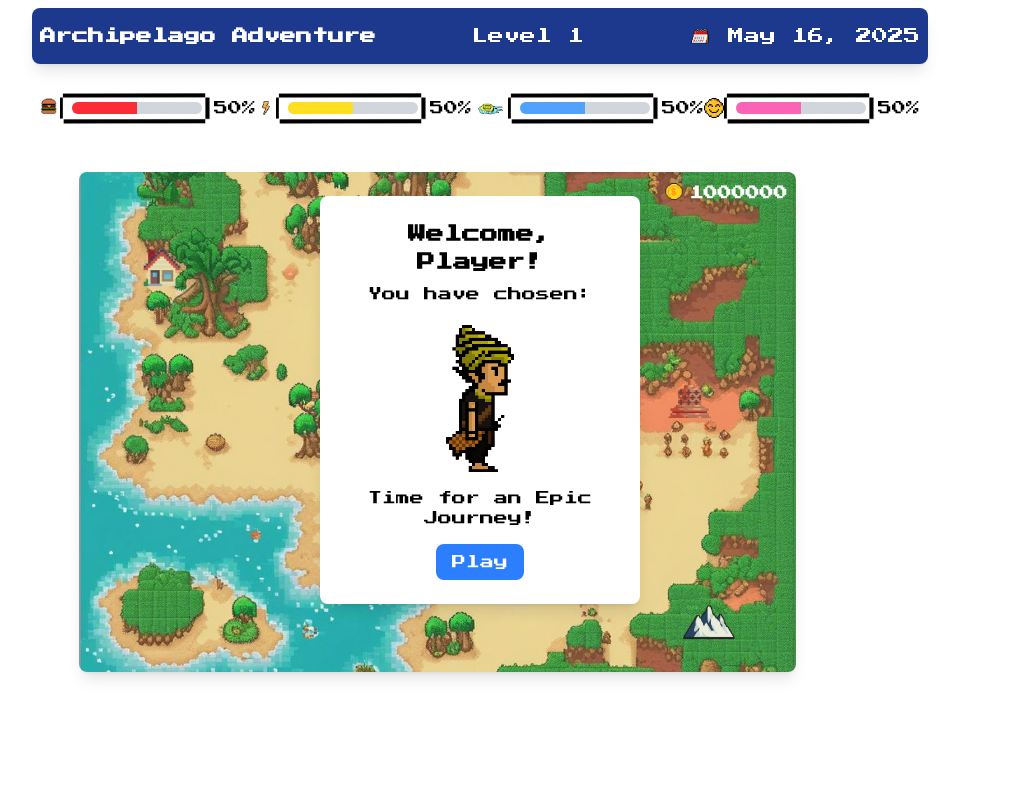
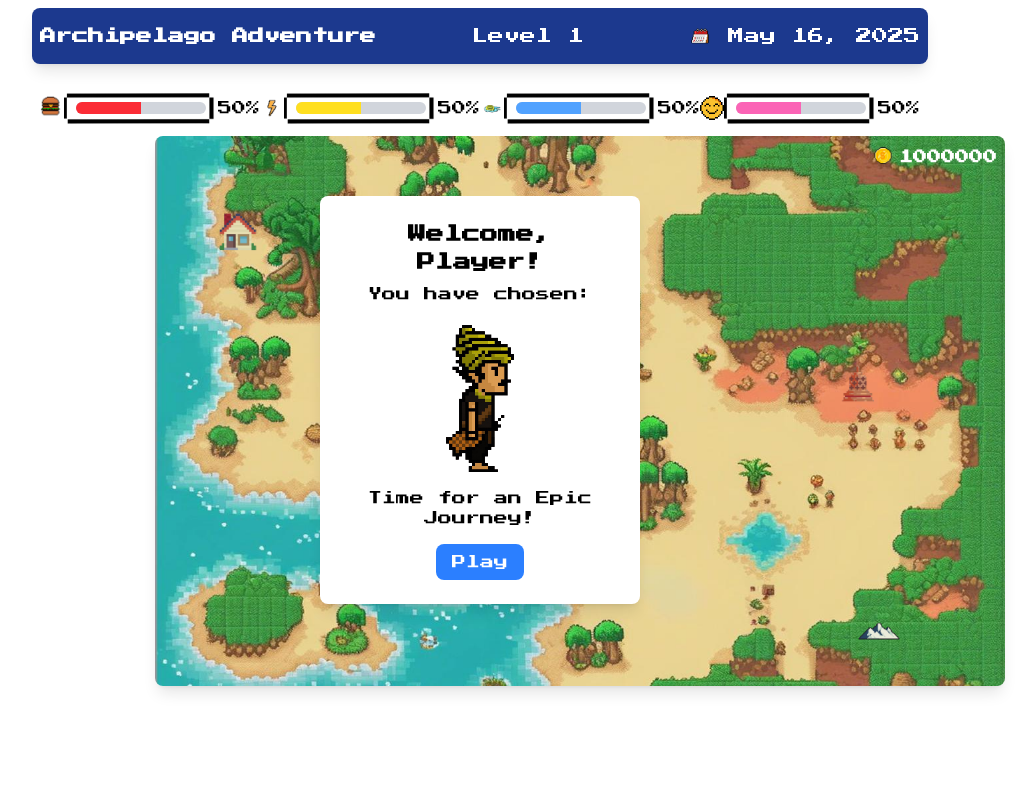
Before and after one commit to Lnyx90/lightsystem, a React (Vite) app: page /game in a window 1280 px wide. Shown: the top 800 px of the page, without its empty margins (160-1196 px from the left). Built offline with nearby package versions, Linux system fonts and the light colour scheme.

Commit message:
layout is done

```diff
--- a/src/pages/Game.jsx
+++ b/src/pages/Game.jsx
@@ -2,37 +2,24 @@
 import '../css/Game.css';
 
 function Game() {
-  const [player, setPlayer] = useState({
-    name: '',
-    image: '',
-  });
-
+  const [player, setPlayer] = useState({ name: '', image: '' });
   const [currentDate, setCurrentDate] = useState('');
   const [showWelcomePopup, setShowWelcomePopup] = useState(true);
   const [money, setMoney] = useState(1000000);
-
   const [health] = useState(50);
   const [energy] = useState(50);
   const [hygiene] = useState(50);
   const [happiness] = useState(50);
-
   const [position, setPosition] = useState({ x: 435, y: 260 });
   const step = 15;
+  const [imageLoaded, setImageLoaded] = useState(false);
+  const actions = ['', '', '', ''];
 
-
-  const [imageLoaded, setImageLoaded] = useState(false);
-
-  const closePopUp = () => {
-    setShowWelcomePopup(false);
-  };
+  const closePopUp = () => setShowWelcomePopup(false);
 
   useEffect(() => {
     const storedName = localStorage.getItem('playerName');
     const storedImage = localStorage.getItem('PlayerImage');
-
-
-    console.log('Loaded playerName:', storedName);
-    console.log('Loaded playerImage:', storedImage);
 
     setPlayer({
       name: storedName || 'Player',
@@ -40,13 +27,11 @@
     });
 
     const date = new Date();
-    const format = {
+    const formattedDate = date.toLocaleDateString('en-US', {
       day: 'numeric',
       month: 'long',
       year: 'numeric',
-    };
-
-    const formattedDate = date.toLocaleDateString('en-US', format);
+    });
     setCurrentDate(formattedDate);
   }, []);
 
@@ -54,12 +39,10 @@
     const handleKeyDown = (e) => {
       setPosition((prev) => {
         let { x, y } = prev;
-
         if (e.key === 'ArrowUp') y -= step;
         else if (e.key === 'ArrowDown') y += step;
         else if (e.key === 'ArrowLeft') x -= step;
         else if (e.key === 'ArrowRight') x += step;
-
         return { x, y };
       });
     };
@@ -68,134 +51,94 @@
     return () => window.removeEventListener('keydown', handleKeyDown);
   }, []);
 
+  const move = (direction) => {
+    setPosition((prev) => {
+      let { x, y } = prev;
+      if (direction === 'up') y -= step;
+      else if (direction === 'down') y += step;
+      else if (direction === 'left') x -= step;
+      else if (direction === 'right') x += step;
+      return { x, y };
+    });
+  };
+
   return (
-    <div className=" fixed flex flex-col items-center justify-center min-h-screen bg-cover bg-center scale-factor ">
+    <div className="flex flex-col items-center justify-center min-h-screen bg-cover bg-center scale-factor">
       {showWelcomePopup && (
-        <div className="fixed inset-0 bg-opacity-50 flex items-center justify-center z-50 px-4" id="welcomePopUp">
+        <div className="fixed inset-0 bg-opacity-50 flex items-center justify-center z-50 px-4">
           <div className="bg-white p-6 rounded-lg shadow-lg text-center w-full max-w-xs relative">
             <h2 className="text-lg font-bold mb-2">
               Welcome, <span className="break-words">{player.name}</span>!
             </h2>
             <p className="text-sm mb-2">You have chosen:</p>
-            <img
-              src={player.image}
-              alt="Character"
-              className="w-24 h-auto max-h-40 mx-auto mb-4 object-contain"
-            />
+            <img src={player.image} alt="Character" className="w-24 h-auto max-h-40 mx-auto mb-4 object-contain" />
             <p className="text-sm mb-4">Time for an Epic Journey!</p>
-            <button
-              className="bg-blue-500 text-white text-sm px-4 py-2 rounded-lg hover:bg-blue-700 transition-all duration-200"
-              onClick={closePopUp}
-            >
-              Play
-            </button>
+            <button className="bg-blue-500 text-white text-sm px-4 py-2 rounded-lg hover:bg-blue-700" onClick={closePopUp}>Play</button>
             <audio id="click-sound" src="/assets/bg-music/click.mp4" preload="auto" />
           </div>
         </div>
       )}
 
-      <div className="w-full h-full flex flex-col items-center justify-center bg-cover bg-center">
       <div className="fixed top-2 left-1/2 transform -translate-x-1/2 w-11/12 max-w-4xl bg-blue-900 text-white p-2 rounded-lg flex justify-between items-center shadow-lg">
         <span className="text-base font-bold">Archipelago Adventure</span>
-          <button className="z-50 text-base fle">
-            Level <span>1</span>
-          </button>
-          <div className="flex flex-col min-w-max">
+        <button className="z-50 text-base">Level <span>1</span></button>
         <div className="flex items-center">
           <img src="/images/symbol/calendar.png" className="w-10 h-10" alt="Calendar" />
           <span className="text-base ml-2">{currentDate}</span>
         </div>
       </div>
-        </div>
-      </div>
 
-      <div className="w-full h-full flex flex-col items-center justify-center bg-cover bg-center">
-        <div className="fixed top-20 left-1/2 transform -translate-x-1/2 w-11/12 max-w-4xl p-2 rounded-lg flex justify-between items-center ">
-          <img src="/images/symbol/hunger.png" alt="Health" className="w-5 h-5" />
+      <div className="fixed top-20 left-1/2 transform -translate-x-1/2 w-11/12 max-w-4xl p-2 rounded-lg flex justify-between items-center">
+        {[{ icon: 'hunger', value: health, color: 'bg-red-500' },
+          { icon: 'energi', value: energy, color: 'bg-yellow-300' },
+          { icon: 'hygine', value: hygiene, color: 'bg-blue-400' },
+          { icon: 'happy', value: happiness, color: 'bg-pink-400' }].map(({ icon, value, color }, index) => (
+          <React.Fragment key={index}>
+            <img src={`/images/symbol/${icon}.png`} alt={icon} className="w-6 h-6" />
             <div className="relative w-48 h-10 flex items-center">
-            <img src="/images/symbol/taskbar.png" className="absolute top-0 left-0 w-full h-full" alt="Taskbar" />
+              <img src="/images/symbol/taskbar.png" className="absolute w-full h-full" alt="Taskbar" />
               <div className="absolute flex items-center gap-2 px-3 w-full">
                 <div className="w-40 h-3 bg-gray-300 rounded-full overflow-hidden">
-                <div id="health-bar" className="h-full bg-red-500 transition-all" style={{ width: `${health}%` }}></div>
+                  <div className={`h-full ${color} transition-all`} style={{ width: `${value}%` }}></div>
                 </div>
               </div>
             </div>
-          <span id="health-text" className="text-sm">{health}%</span>
-
-          <img src="/images/symbol/energi.png" className="w-5 h-5" alt="Energy" />
-          <div className="relative w-48 h-10 flex items-center">
-            <img src="/images/symbol/taskbar.png" className="absolute top-0 left-0 w-full h-full" alt="Taskbar" />
-            <div className="absolute flex items-center gap-2 px-3 w-full">
-              <div className="w-40 h-3 bg-gray-300 rounded-full overflow-hidden">
-                <div id="energy-bar" className="h-full bg-yellow-300 transition-all" style={{ width: `${energy}%` }}></div>
-              </div>
-            </div>
-          </div>
-          <span id="energy-text" className="text-sm">{energy}%</span>
-
-          <img src="/images/symbol/hygine.png" className="w-9 h-9" alt="Hygiene" />
-          <div className="relative w-48 h-10 flex items-center">
-            <img src="/images/symbol/taskbar.png" className="absolute top-0 left-0 w-full h-full" alt="Taskbar" />
-            <div className="absolute flex items-center gap-2 px-3 w-full">
-              <div className="w-40 h-3 bg-gray-300 rounded-full overflow-hidden">
-                <div id="hygiene-bar" className="h-full bg-blue-400 transition-all" style={{ width: `${hygiene}%` }}></div>
-              </div>
-            </div>
-          </div>
-          <span id="hygiene-text" className="text-sm">{hygiene}%</span>
-
-          <img src="/images/symbol/happy.webp" className="w-5 h-5" alt="Happiness" />
-          <div className="relative w-48 h-10 flex items-center">
-            <img src="/images/symbol/taskbar.png" className="absolute top-0 left-0 w-full h-full" alt="Taskbar" />
-            <div className="absolute flex items-center gap-2 px-3 w-full">
-              <div className="w-40 h-3 bg-gray-300 rounded-full overflow-hidden">
-                <div id="happiness-bar" className="h-full bg-pink-400 transition-all" style={{ width: `${happiness}%` }}></div>
-              </div>
-            </div>
-          </div>
-          <span id="happiness-text" className="text-sm">{happiness}%</span>
+            <span className="text-sm">{value}%</span>
+          </React.Fragment>
+        ))}
       </div>
 
-        <div className="relative max-w-[850px] h-[680px] top-28 left-1/3">
+      <div className="flex flex-row flex-wrap justify-center gap-6 mt-34 ">
+        <div className="relative w-[850px] h-[680px] left-50 mr-50">
           <div className="absolute top-2 right-2 z-20 flex items-center space-x-1">
             <img src="/images/symbol/money.png" className="w-6" alt="Money" />
-            <span id="money" className="text-white font-bold text-sm">{money}</span>
+            <span className="text-white font-bold text-sm">{money}</span>
           </div>
 
-          <img src="/images/symbol/home.png" className="absolute w-12" style={{ left: '60px', top: '70px', zIndex: 5 }} alt="Home" />
-          <img src="/images/symbol/bromo.png" className="absolute w-15 h-15" style={{ left: '600px', top: '420px', zIndex: 5 }} alt="Bromo" />
-          <img src="/images/symbol/kuta.png" className="absolute w-20 h-25" style={{ left: '270px', top: '250px', zIndex: 5 }} alt="Kuta" />
-          <img src="/images/symbol/borobudur.png" alt="Borobudur" className="absolute w-16 h-16" style={{ left: '580px', top: '195px', zIndex: 5 }} />
-          <img src="/images/symbol/lake_toba.png" className="absolute w-16" style={{ left: '330px', top: '50px', zIndex: 5 }} alt="Lake Toba" />
+          {['home', 'bromo', 'kuta', 'borobudur', 'lake_toba'].map((loc, i) => (
+            <img
+              key={loc}
+              src={`/images/symbol/${loc}.png`}
+              className="absolute w-12"
+              style={{ left: `${[60, 700, 270, 680, 400][i]}px`, top: `${[70, 480, 400, 220, 70][i]}px`, zIndex: 5 }}
+              alt={loc}
+            />
+          ))}
 
-          <img src="/images/background/map.jpg" className="w-full h-[500px] rounded-lg shadow-lg" alt="Map" />
+          <img src="/images/background/map.jpg" className="w-full h-[550px] rounded-lg shadow-lg" alt="Map" />
 
           <div
             id="player"
             className="absolute text-white font-bold transition-all text-center"
-            style={{
-              left: `${position.x}px`,
-              top: `${position.y}px`,
-              zIndex: 10,
-              transition: 'left 0.2s, top 0.2s',
-            }}
+            style={{ left: `${position.x}px`, top: `${position.y}px`, zIndex: 10 }}
           >
             <p
-              id="player-name"
               className="text-blue-900 px-1 py-1 fade-in rounded-lg"
-              style={{
-                left: '50%',
-                transform: 'translateX(-50%)',
-                position: 'absolute',
-                bottom: '100%',
-                fontFamily: "'Press Start 2P'",
-                fontSize: '10px',
-              }}
+              style={{ left: '50%', transform: 'translateX(-50%)', position: 'absolute', bottom: '100%', fontFamily: 'Press Start 2P', fontSize: '10px' }}
             >
               {player.name}
             </p>
             <img
-              id="player-img"
               src={player.image}
               alt="Player"
               width="40"
@@ -206,6 +149,40 @@
             />
           </div>
         </div>
+
+        <div id="location" className="bg-white p-4 rounded-lg shadow-lg w-80 h-135">
+          <div className="text-center text-m font-semibold mb-4">Welcome to Archipelago</div>
+          <div className="flex items-center justify-center mb-4">
+            <img src="/assets/logo-and-character/time.png" alt="day" className="w-8 h-8" />
+          </div>
+
+          {actions.map((action, i) => (
+            <button
+              key={i}
+              className={`w-full bg-blue-500 text-xs text-white p-2 mt-4 rounded-lg mb-2 hover:${i === 3 ? 'bg-yellow-600' : 'bg-blue-600'}`}
+              onClick={() => console.log(`Action ${i + 1} clicked`)}
+            >
+              {action || `Action ${i + 1}`}
+            </button>
+          ))}
+
+          <div className="flex flex-col items-center justify-center  mt-4">
+            <button onClick={() => move('up')}>
+              <img src="/images/symbol/top.png" alt="up" className="bg-blue-200 w-12 h-12 rounded-full hover:bg-pink-200" />
+            </button>
+            <div className="flex space-x-4 mt-2">
+              <button onClick={() => move('left')}>
+                <img src="/images/symbol/left.png" alt="left" className="bg-blue-200 w-12 h-12 rounded-full hover:bg-pink-200" />
+              </button>
+              <button onClick={() => move('right')}>
+                <img src="/images/symbol/right.png" alt="right" className="bg-blue-200 w-12 h-12 rounded-full hover:bg-pink-200 ml-5" />
+              </button>
+            </div>
+            <button onClick={() => move('down')} className="mt-2">
+              <img src="/images/symbol/down.png" alt="down" className="bg-blue-200 w-12 h-12 rounded-full hover:bg-pink-200" />
+            </button>
+          </div>
+        </div>
       </div>
     </div>
   );
```
Also changed, not shown: public/images/symbol/happy.png (added), public/images/symbol/happy.webp (deleted). Lines whose indentation alone changed are shown as unchanged.
